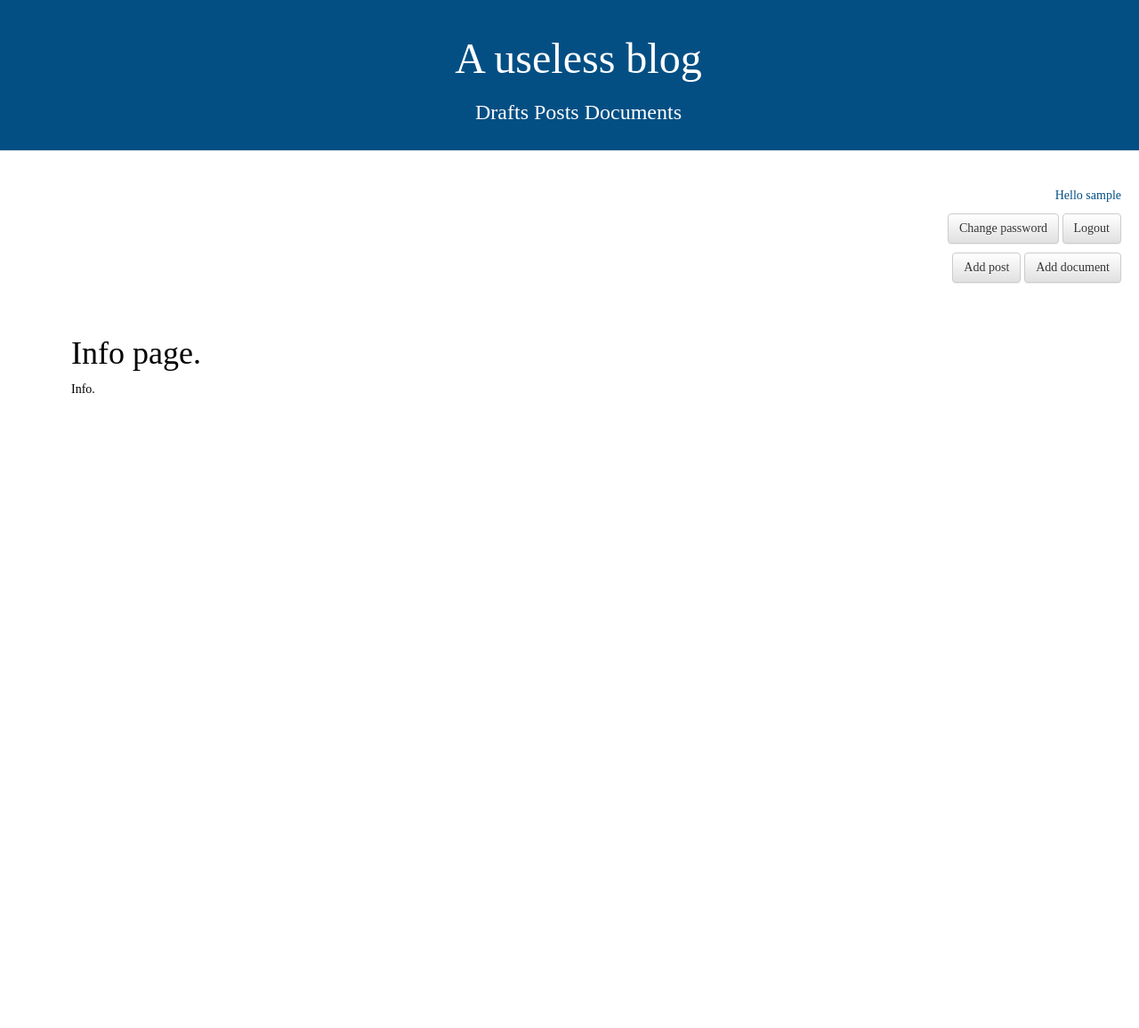
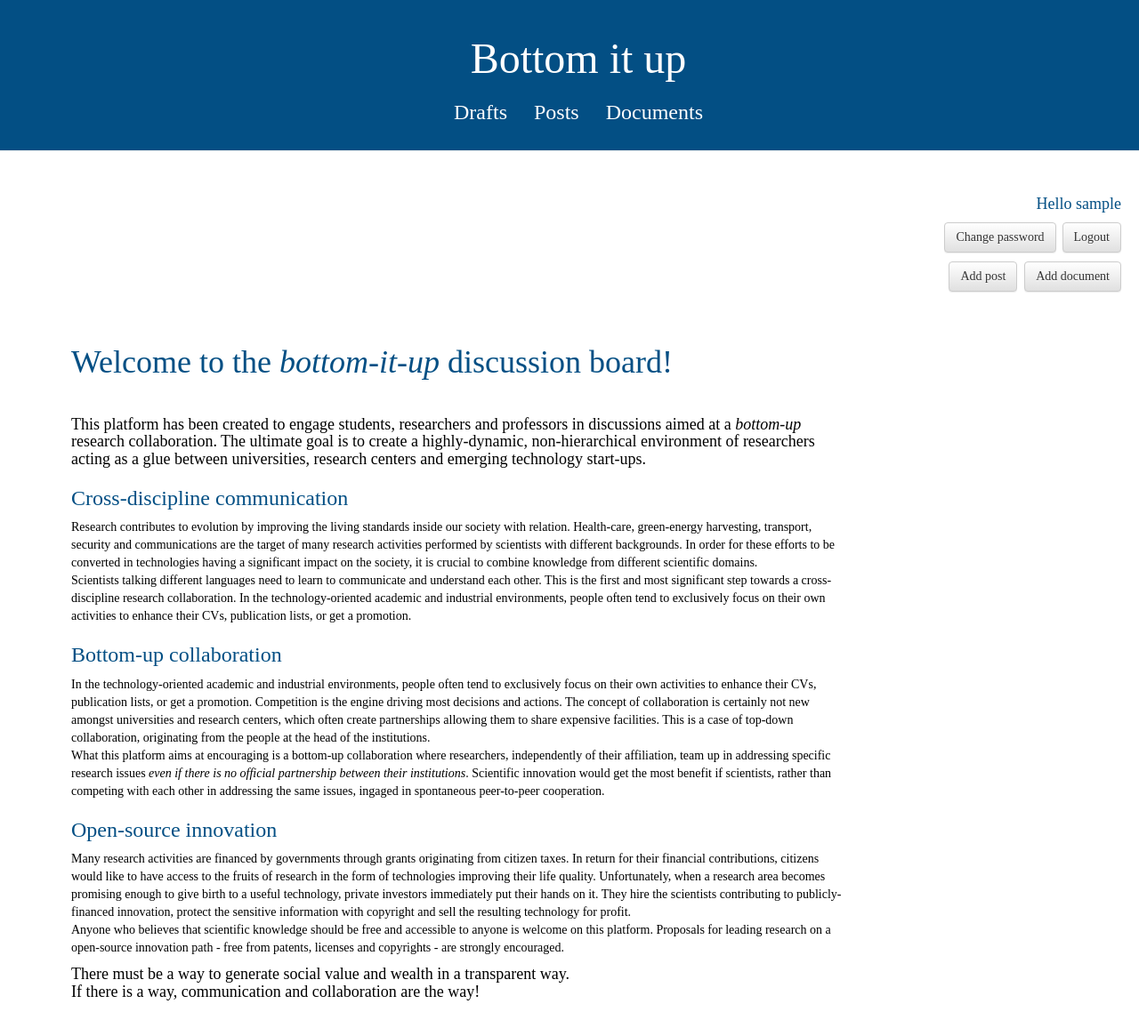
Before and after one commit to ferryale/my-first-blog, a Django app: page / in a window 1280 px wide. Shown: the whole page at 89% size. Before the commit the page ends 442 px from the top, so only its background shows below. Run offline with Django 3.2, Linux system fonts and the light colour scheme; the visitor is signed in with stand-in values (Sample User, id 1); some libraries are stand-ins or nearby versions.

Commit message:
Added home page.

```diff
--- a/blog/static/css/blog.css
+++ b/blog/static/css/blog.css
@@ -18,7 +18,7 @@
 .body {
     background-color: #ffffff;
     margin-top: 0;
-    padding: 20px 20px 20px 40px;
+	padding: 20px 20px 20px 40px;
 }
 
 .content {
@@ -29,19 +29,19 @@
     margin: 30px 0px 20px 20px;
 }
 
-h1, h2, h3, h4, a, p {
-    font-family: 'Futura';
-    color: #000000;
-}
-
-.date p, a{
+.date p, a {
     color: #034F84;
 }
 
 
+h1, h2, h3, h4, a, p {
+    font-family: 'Lobster';
+    color: #000000;
+}
+
 .text p{
       color: #000000;
-      font-family: 'Futura';
+      font-family: 'Lobster';
 }
 
 .save {
@@ -67,4 +67,5 @@ h1, h2, h3, h4, a, p {
 
 hr {
 	border-color: #000000;
+	 margin: 30px auto;
 }
--- a/blog/templates/blog/add_comment_to_post.html
+++ b/blog/templates/blog/add_comment_to_post.html
@@ -3,7 +3,7 @@
 {% block content %}
     <br />
     <hr>
-    <h2>New comment</h2>
+    <h1 style="color:#034F84">New comment</h1>
     <form method="POST" class="post-form">{% csrf_token %}
         {{ form.as_p }}
         <button type="submit" class="save btn btn-default">Send</button>
--- a/blog/templates/blog/authorization_error.html
+++ b/blog/templates/blog/authorization_error.html
@@ -1,6 +1,6 @@
 {% extends 'blog/base.html' %}
 
 {% block content %}
-	<h3>You do not have permission to perform this action.</h3>
+	<h3 style="color:#034F84">You do not have permission to perform this action.</h3>
 	<p>You can only publish, edit and remove your own posts/documents.</p>
 {% endblock %}
--- a/blog/templates/blog/base.html
+++ b/blog/templates/blog/base.html
@@ -11,27 +11,27 @@
 	<body>
 
 		<div class="page-header" align="center">
-			<h1><a href = "{% url 'information' %}">A useless blog</a></h1>
+			<h1><a href = "{% url 'information' %}">Bottom it up</a></h1>
 			<h3>
-				<a href = "{% url 'post_draft_list' %}">Drafts</a>
-				<a href = "{% url 'post_list' %}">Posts</a>
+				<a href = "{% url 'post_draft_list' %}">Drafts</a>&nbsp;&nbsp;&nbsp;&nbsp;
+				<a href = "{% url 'post_list' %}">Posts</a>&nbsp;&nbsp;&nbsp;&nbsp;
 				<a href = "{% url 'document_list' %}">Documents</a>
 			</h3>
 		</div>
 	    <div>
 	        <div class="body" align="right">
 				{% if user.is_authenticated %}
-					<div class="date"><p>Hello {{ user.username }} </p></div>
+					<div class="date"><h4 style="color: #034F84">Hello {{ user.username }} </h4></div>
 					<p>
-					<a class="btn btn-default" href = "{% url 'auth_password_change' %}">Change password</a>
+					<a class="btn btn-default" href = "{% url 'auth_password_change' %}">Change password</a>&nbsp;
 					<a class="btn btn-default" href = "{% url 'django.contrib.auth.views.logout' %}"> Logout</a>
 					</p>
 				{% endif %}
 				{% if user.is_authenticated %}
-					<a class="btn btn-default" href = "{% url 'post_new' %}">Add post</a>
+					<a class="btn btn-default" href = "{% url 'post_new' %}">Add post</a>&nbsp;
 					<a class="btn btn-default" href = "{% url 'document_upload' %}">Add document</a>
 				{% else %}
-					<a class="btn btn-default" href = "{% url 'registration_register' %}">Register</a>
+					<a class="btn btn-default" href = "{% url 'registration_register' %}">Register</a>&nbsp;
 					<a class="btn btn-default" href = "{% url 'django.contrib.auth.views.login' %}">Login</a>
 				{% endif %}
 		    </div>
@@ -40,7 +40,7 @@
 			<div class="body">
 				<div class="content">
 					<div class="row">
-		       			<div class="col-md-8">
+		       				<div class="col-md-9">
 			{% block content %}
 			{% endblock %}
 						</div>
--- a/blog/templates/blog/document_list.html
+++ b/blog/templates/blog/document_list.html
@@ -1,13 +1,13 @@
 {% extends 'blog/base.html' %}
 
 {% block content %}
-	<h1>Document list</h1>
+	<h1 style="color:#034F84">Document list</h1>
 	<br />
         {% if documents %}
             <ul>
                 {% for document in documents %}
-                    <li><p><a href="{{ document.docfile.url }}">{{ document.docfile.name }}</a>
-                    Uploaded by {{ document.author }} on {{ document.published_date }}
+                    <li><p><a style="color:#034F84" href="{{ document.docfile.url }}">{{ document.docfile.name }}</a>&nbsp;
+                    Uploaded on {{ document.published_date }} by {{ document.author }}&nbsp;
                     {% if user.is_authenticated %}
 				<a class="btn btn-default" href="{% url 'document_remove' pk=document.pk %}">Remove</a></p>
 		    {% endif %}
--- a/blog/templates/blog/document_upload.html
+++ b/blog/templates/blog/document_upload.html
@@ -1,7 +1,7 @@
 {% extends 'blog/base.html' %}
 
 {% block content %}
-	<h1> New document </h1>
+	<h1 style="color:#034F84"> New document </h1>
 	<br />
 	<form action="{% url "document_upload" %}" method="post" enctype="multipart/form-data">
             {% csrf_token %}
--- a/blog/templates/blog/information.html
+++ b/blog/templates/blog/information.html
@@ -1,6 +1,25 @@
 {% extends 'blog/base.html' %}
 
 {% block content %}
-	<h1>Info page.</h1>
-	<p>Info.</p>
+	<h1 style="color:#034F84">Welcome to the <em>bottom-it-up</em> discussion board!</h1>
+	<br />
+	<h4>This platform has been created to engage students, researchers and professors in discussions aimed at a <em>bottom-up</em> research collaboration. The ultimate goal is to create a highly-dynamic, non-hierarchical environment of researchers acting as a glue between universities, research centers and emerging technology start-ups. </h4>
+	<h3 style="color:#034F84">Cross-discipline communication</h3>
+	<p>Research contributes to evolution by improving the living standards inside our society with relation. Health-care, green-energy harvesting, transport, security and communications are the target of many research activities performed by scientists with different backgrounds. In order for these efforts to be converted in technologies having a significant impact on the society, it is crucial to combine knowledge from different scientific domains. <br />
+	Scientists talking different languages need to learn to communicate and understand each other. This is the first and most significant step towards a cross-discipline research collaboration.  In the technology-oriented academic and  industrial environments, people often tend to exclusively focus on their own activities to enhance their CVs, publication lists, or get a promotion. </p>
+	<h3 style="color:#034F84">Bottom-up collaboration</h3>
+	<p>In the technology-oriented academic and industrial environments, people often tend to exclusively focus on their own activities to enhance their CVs, publication lists, or get a promotion. Competition is the engine driving most decisions and actions. The concept of collaboration is certainly not new amongst universities and research centers, which often create partnerships allowing them to share expensive facilities. This is a case of top-down collaboration, originating from the people at the head of the institutions. <br />
+	What this platform aims at encouraging is a bottom-up collaboration where researchers, independently of their affiliation, team up in addressing specific research issues <em>even if there is no official partnership between their institutions</em>. Scientific innovation would get the most benefit if scientists, rather than competing with each other in addressing the same issues, ingaged in spontaneous peer-to-peer cooperation.
+
+	</p>
+	<h3 style="color:#034F84">Open-source innovation</h3>
+	<p>
+	Many research activities are financed by governments through grants originating from citizen taxes. In return for their financial contributions, citizens would like to have access to the fruits of research in the form of technologies improving their life quality. Unfortunately, when a research area becomes promising enough to give birth to a useful technology, private investors immediately put their hands on it. They hire the scientists contributing to publicly-financed innovation, protect the sensitive information with copyright and sell the resulting technology for profit. <br />
+	 Anyone who believes that scientific knowledge should be free and accessible to anyone is welcome on this platform. Proposals for leading research on a open-source innovation path - free from patents, licenses and copyrights - are strongly encouraged. </p>
+	 <h4>There must be a way to generate social value and wealth in a transparent way.  <br /> If there is a way, communication and collaboration are the way! </h4>
+	 {% if not user.is_authenticated %}
+        <hr>
+	<h3 style="color:#034F84"><a class="btn btn-default" href = "{% url 'registration_register' %}">Register</a> to start discussing and uploading documents!</h3>
+	{% endif %}
+
 {% endblock %}
--- a/blog/templates/blog/post_detail.html
+++ b/blog/templates/blog/post_detail.html
@@ -4,18 +4,18 @@
 	<div>
 		<div class="date"><p>
 			{% if post.published_date %}
-			Published: {{ post.published_date }}
+			Published on {{ post.published_date }}
 			{% else %}
 				{% if user.is_authenticated %}
 				<a class="btn btn-default" href="{% url 'post_publish' pk=post.pk %}">Publish</a>
 				{% endif %}
 			{% endif %}
 			{% if user.is_authenticated %}
-			<a class="btn btn-default" href="{% url 'post_edit' pk=post.pk %}">Edit</a>
+			&nbsp;<a class="btn btn-default" href="{% url 'post_edit' pk=post.pk %}">Edit</a>&nbsp;
 			<a class="btn btn-default" href="{% url 'post_remove' pk=post.pk %}">Remove</a>
 			{% endif %}
 		</p></div>
-		<h3>Author: {{ post.author }} </h3>
+		<h3   style="color:#034F84">Posted by {{ post.author }} </h3>
 		<h1>{{ post.title }}</h2>
 		<p>{{ post.text|linebreaks }}</p>
 		<div>
--- a/blog/templates/blog/post_draft_list.html
+++ b/blog/templates/blog/post_draft_list.html
@@ -4,7 +4,7 @@
 	{% for post in posts %}
 		<div class="post">
 		    <div class="date">
-			    <p>Created: {{ post.created_date }}, Author: {{ post.author }} </p>
+			    <p>Created on {{ post.created_date }} by {{ post.author }} </p>
 			</div>
 			<h1><a href="{% url 'post_detail' pk=post.pk %}">{{ post.title }}</a></h1>
 			<div class="text">
@@ -12,6 +12,6 @@
 			</div>
 		</div>
 	{% empty %}
-		<div class="post"><h3>No drafts.</h3></div>
+		<div class="post"><h3 style="color:#034F84">No drafts.</h3></div>
 	{% endfor %}
 {% endblock %}
--- a/blog/templates/blog/post_edit.html
+++ b/blog/templates/blog/post_edit.html
@@ -1,7 +1,7 @@
 {% extends 'blog/base.html' %}
 
 {% block content %}
-	<h1> New post </h1>
+	<h1 style="color:#034F84"> New post </h1>
 	<br />
 	<form method="POST" class="post-form">{% csrf_token %}
 		{{ form.as_p }}
--- a/blog/templates/blog/post_list.html
+++ b/blog/templates/blog/post_list.html
@@ -4,14 +4,14 @@
 			{% for post in posts %}
 				<div class="post">
 					<div class="date">
-						<p>Published: {{ post.published_date }}, Author: {{ post.author }} </p>
+						<p>Published on {{ post.published_date }} by {{ post.author }} </p>
 					</div>
 					<h1><a href="{% url 'post_detail' pk=post.pk %}">{{ post.title }}</a></h1>
 					<div class="text">
 						<p>{{ post.text|linebreaks }}</p>
 					</div>
 					<div class="date">
-						<a href="{% url 'blog.views.post_detail' pk=post.pk %}">Comments: {{ post.approved_comments.count }}</a>
+						<a style="color:#034F84" href="{% url 'blog.views.post_detail' pk=post.pk %}">Comments: {{ post.approved_comments.count }}</a>
 					</div>
 				</div>
 			{% empty %}
--- a/blog/templates/registration/login.html
+++ b/blog/templates/registration/login.html
@@ -1,7 +1,7 @@
 {% extends 'blog/base.html' %}
 
 {% block content %}
-<h1>Login</h1>
+<h1 style="color:#034F84">Login</h1>
 <br />
 {% if form.errors %}
 <p>Your username and password didn't match. Please try again</p>
--- a/blog/templates/registration/password_change_done.html
+++ b/blog/templates/registration/password_change_done.html
@@ -1,5 +1,5 @@
 {% extends 'blog/base.html' %}
 
 {% block content %}
-<h1>Password changed.</h1>
+<h1 style="color:#034F84">Password changed.</h1>
 {% endblock %}
--- a/blog/templates/registration/password_change_form.html
+++ b/blog/templates/registration/password_change_form.html
@@ -1,7 +1,7 @@
 {% extends 'blog/base.html' %}
 
 {% block content %}
-<h1>Change your password</h1>
+<h1 style="color:#034F84">Change your password</h1>
 <br />
 	<form method="post" class="form">
 	    {% csrf_token %}
--- a/blog/templates/registration/registration_complete.html
+++ b/blog/templates/registration/registration_complete.html
@@ -1,7 +1,5 @@
 {% extends 'blog/base.html' %}
 
 {% block content %}
-<br />
-<hr>
-<h2>Thanks for registering!</h2>
+<h1 style="color:#034F84">Thanks for registering!</h1>
 {% endblock %}
--- a/blog/templates/registration/registration_form.html
+++ b/blog/templates/registration/registration_form.html
@@ -1,7 +1,7 @@
 {% extends 'blog/base.html' %}
 
 {% block content %}
-<h1>Register your account</h1>
+<h1 style="color:#034F84">Register your account</h1>
 <br />
 	<form method="post" class="form">
 	    {% csrf_token %}
--- a/blog/views.py
+++ b/blog/views.py
@@ -104,7 +104,7 @@ def comment_remove(request, pk):
 
 def document_list(request):
     # Load documents for the list page
-    documents = Document.objects.all()
+    documents = Document.objects.all().order_by('-published_date')
 
     # Render list page with the documents and the form
     return render(request, 'blog/document_list.html',{'documents': documents})
@@ -122,7 +122,7 @@ def document_upload(request):
     else:
         form = DocumentForm()  # A empty, unbound form
 
-    documents = Document.objects.all()
+    documents = Document.objects.all().order_by('-published_date')
     # Render list page with the documents and the form
     return render(request, 'blog/document_upload.html',{'documents': documents,'form': form})
 
```
